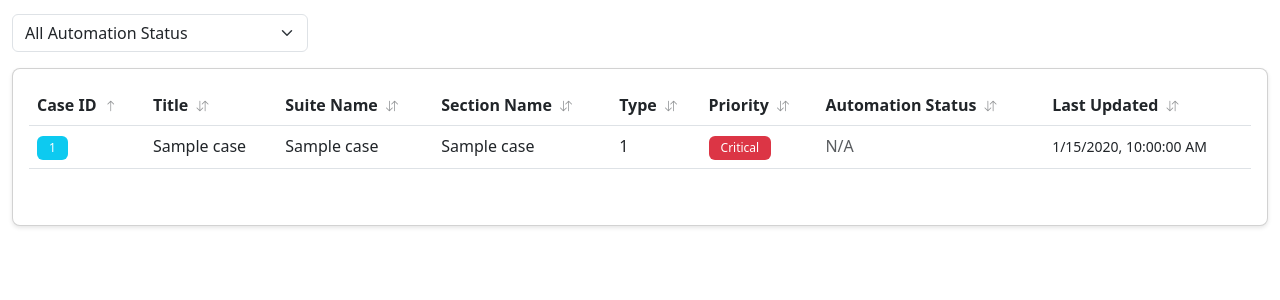
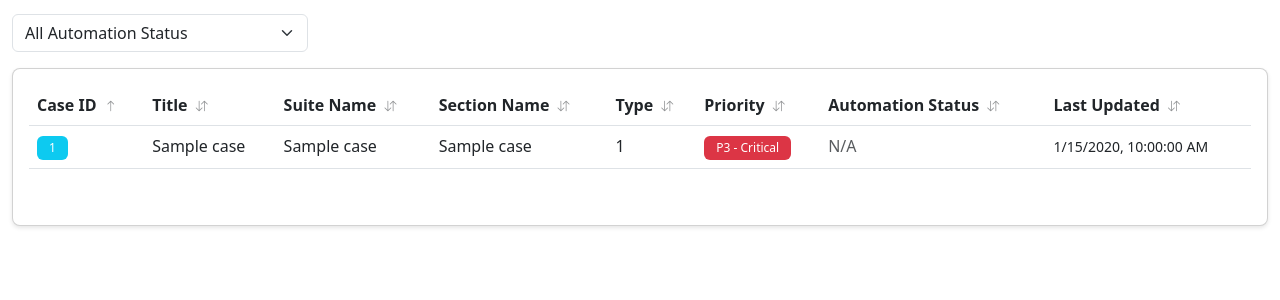
Before and after one commit to vinnarasu-ganesan/suitesync, a Flask app: page /testrail in a window 1280 px wide. Shown: the part 322-622 px from the top of the page. Run offline with Flask 3, Linux system fonts and the light colour scheme; tables that the repository leaves empty hold one stand-in row (values such as "Sample post").

Commit message:
Fixed wrong priorities

```diff
--- a/static/js/testrail.js
+++ b/static/js/testrail.js
@@ -342,10 +342,10 @@ function getPriorityBadge(priorityId) {
     if (!priorityId) return '<span class="text-muted">N/A</span>';
 
     const priorities = {
-        '1': '<span class="badge bg-danger">Critical</span>',
-        '2': '<span class="badge bg-warning">High</span>',
-        '3': '<span class="badge bg-info">Medium</span>',
-        '4': '<span class="badge bg-secondary">Low</span>'
+        '1': '<span class="badge bg-danger">P3 - Critical</span>',
+        '2': '<span class="badge bg-secondary">P2 - Low</span>',
+        '3': '<span class="badge bg-info">P1 - Medium</span>',
+        '4': '<span class="badge bg-warning">P0 - High</span>'
     };
 
     return priorities[priorityId] || `<span class="badge bg-secondary">${priorityId}</span>`;
@@ -468,10 +468,10 @@ function updateFilterSummary(totalCount) {
 
         if (currentFilters.priority_id) {
             const priorityLabels = {
-                '1': 'Critical',
-                '2': 'High',
-                '3': 'Medium',
-                '4': 'Low'
+                '1': 'P3 - Critical',
+                '2': 'P0 - High',
+                '3': 'P1 - Medium',
+                '4': 'P2 - Low'
             };
             filters.push(`Priority: <span class="badge bg-warning text-dark">${priorityLabels[currentFilters.priority_id]}</span>`);
         }
--- a/templates/testrail.html
+++ b/templates/testrail.html
@@ -110,10 +110,10 @@
     <div class="col-md-2">
         <select class="form-select" id="priority-filter">
             <option value="">All Priorities</option>
-            <option value="1">Critical</option>
-            <option value="2">High</option>
-            <option value="3">Medium</option>
-            <option value="4">Low</option>
+            <option value="1">P3 - Critical</option>
+            <option value="2">P2 - Low</option>
+            <option value="3">P1 - Medium</option>
+            <option value="4">P0 - High</option>
         </select>
     </div>
 </div>
```
